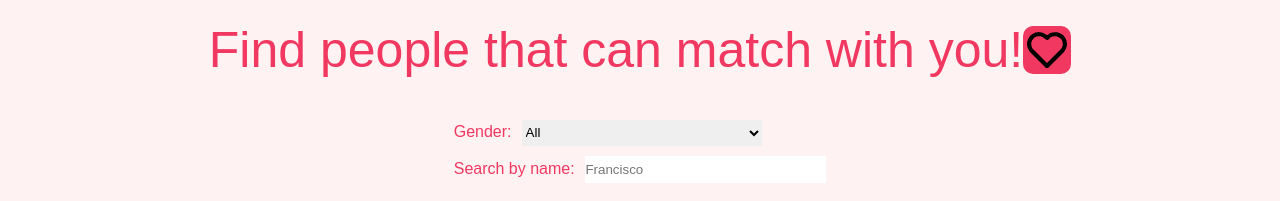
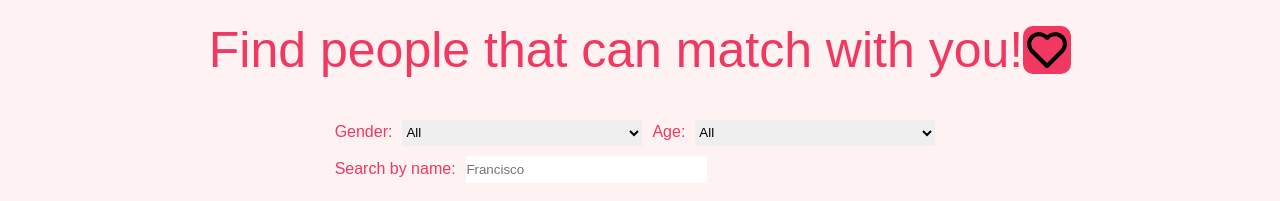
Before and after one commit to patriciabog/LoveSearch, a React (Create React App) app: page /#/ in a window 1280 px wide. Shown: the top 201 px of the page. Built offline with nearby package versions, Linux system fonts and the light colour scheme; no server answers.

Commit message:
add new filter of age

```diff
--- a/src/components/App.js
+++ b/src/components/App.js
@@ -1,12 +1,13 @@
 /* SECCIÓN DE IMPORT */
-import { useEffect, useState, useLocation } from 'react';
+import { useEffect, useState } from 'react';
 import getDataApi from '../services/api';
 import '../styles/App.scss';
 import ListContact from './ListContact';
 import Filters from './Filters';
-import { Route, Routes, matchPath } from 'react-router-dom';
+import { Route, Routes } from 'react-router-dom';
 import ContactDetail from './ContactDetail';
 import heart from '../images/heart.png';
+
 
 
 
@@ -17,6 +18,7 @@ function App() {
 const [contactList, setContactList] = useState([]);
 const [genderFilter, setGenderFilter] = useState('all');
 const [contactFilter, setContactFilter] = useState('');
+const [ageFilter, setAgeFilter] = useState('all');
 
 
    /* EFECTOS (código cuando carga la página) */
@@ -38,6 +40,9 @@ const handleFilterContact = (value) => {
   setContactFilter(value)
 };
 
+const hadleFilterAge = (value) => {
+  setAgeFilter(value);
+};
   /* FUNCIONES Y VARIABLES AUXILIARES PARA PINTAR EL HTML */
   const contactFiltered = contactList
   .filter((eachContact) => eachContact.name.toLocaleLowerCase().includes(contactFilter.toLocaleLowerCase()))
@@ -52,11 +57,30 @@ const handleFilterContact = (value) => {
    return genderFilter === "all" ? true : eachContact.gender === genderFilter;
   })
 
+      .filter((eachContact) => {
+      if (ageFilter === 'all') {
+        return true;
+      } else if (ageFilter === '20') {
+        return eachContact.age >= 20 && eachContact.age < 30;
+      } else if (ageFilter === '30') {
+        return eachContact.age >= 30 && eachContact.age < 40;
+      } else if (ageFilter === '40') {
+        return eachContact.age >= 40 && eachContact.age < 50;
+      } else if (ageFilter === '50') {
+        return eachContact.age >= 50;
+      } else if (ageFilter === '60') {
+        return eachContact.age >= 60;
+      } else {
+        return false;
+      }
+    });
+
 //reset
- const handleReset = (gender, contact) => {
-    setContactFilter (contact);
-    setGenderFilter (gender);
-   };
+ function handleReset(gender, contact, age) {
+    setContactFilter(contact);
+    setGenderFilter(gender);
+    setGenderFilter(age);
+  }
 
 
 
@@ -76,6 +100,7 @@ const handleFilterContact = (value) => {
           <>
            <Filters
            hadleFilterGender={hadleFilterGender}
+           handleFilterAge={hadleFilterAge}
            contactFilter={contactFilter}
            handleFilterContact={handleFilterContact}
            handleReset={handleReset}
@@ -89,10 +114,11 @@ const handleFilterContact = (value) => {
            contactFiltered={contactFiltered}
           />} />
         </Routes>
-       <footer>
+
+      </main>
+      <footer>
            <span className='copyright'>ⒸPatricia Montes de oca</span>
       </footer>
-      </main>
   </div>
   );
 }
--- a/src/components/ContactDetail.js
+++ b/src/components/ContactDetail.js
@@ -1,4 +1,4 @@
-import { Route, Routes, matchPath, useLocation } from 'react-router-dom';
+import { matchPath, useLocation } from 'react-router-dom';
 import { Link } from 'react-router-dom';
 
 function ContactDetail({ contactFiltered }) {
--- /dev/null
+++ b/src/components/FilterAge.js
@@ -0,0 +1,30 @@
+
+
+function FilterAge({hadleFilterAge}) {
+      const handleChange = (ev) => {
+        hadleFilterAge(ev.target.value);
+     };
+
+    return (
+    <>
+    <label className="gender" htmlFor="gender">
+        Age:
+      </label>
+      <select
+        className="gender__select"
+        name="gender"
+        id="age"
+        onChange={handleChange}
+      >
+        <option value="all">All</option>
+        <option value="20">20+ </option>
+        <option value="30">30+ </option>
+        <option value="40">40+ </option>
+        <option value="50">50+ </option>
+        <option value="50">60+ </option>
+      </select>
+
+    </>
+    )
+};
+export default FilterAge;
--- a/src/components/Filters.js
+++ b/src/components/Filters.js
@@ -1,16 +1,20 @@
 import FilterGender from "./FilterGender";
 import FilterContact from "./FilterContact";
+import FilterAge from "./FilterAge";
 
 
-function Filters({hadleFilterGender, handleFilterContact, contactFilter, handleReset}) {
+
+function Filters({hadleFilterGender, handleFilterContact, handleFilterAge, contactFilter, handleReset}) {
     const handleButton = () => {
    handleReset("all", "");
   };
 
     return (
         <section className="filter">
+
             <form className="filter__form">
                 <FilterGender hadleFilterGender={hadleFilterGender}/>
+                 <FilterAge hadleFilterAge={handleFilterAge}/>
                 <FilterContact handleFilterContact={handleFilterContact}
                 contactFilter={contactFilter}/>
             </form>
--- a/src/styles/layout/_form.scss
+++ b/src/styles/layout/_form.scss
@@ -39,6 +39,7 @@
    .gender {
     &__select {
         margin-left: 10px;
+        margin-right: 10px;
         margin-bottom: 10px;
         border: none;
         width: 9rem;
```
Also changed, not shown: src/components/Landing.js (added, +18 -0 lines).
